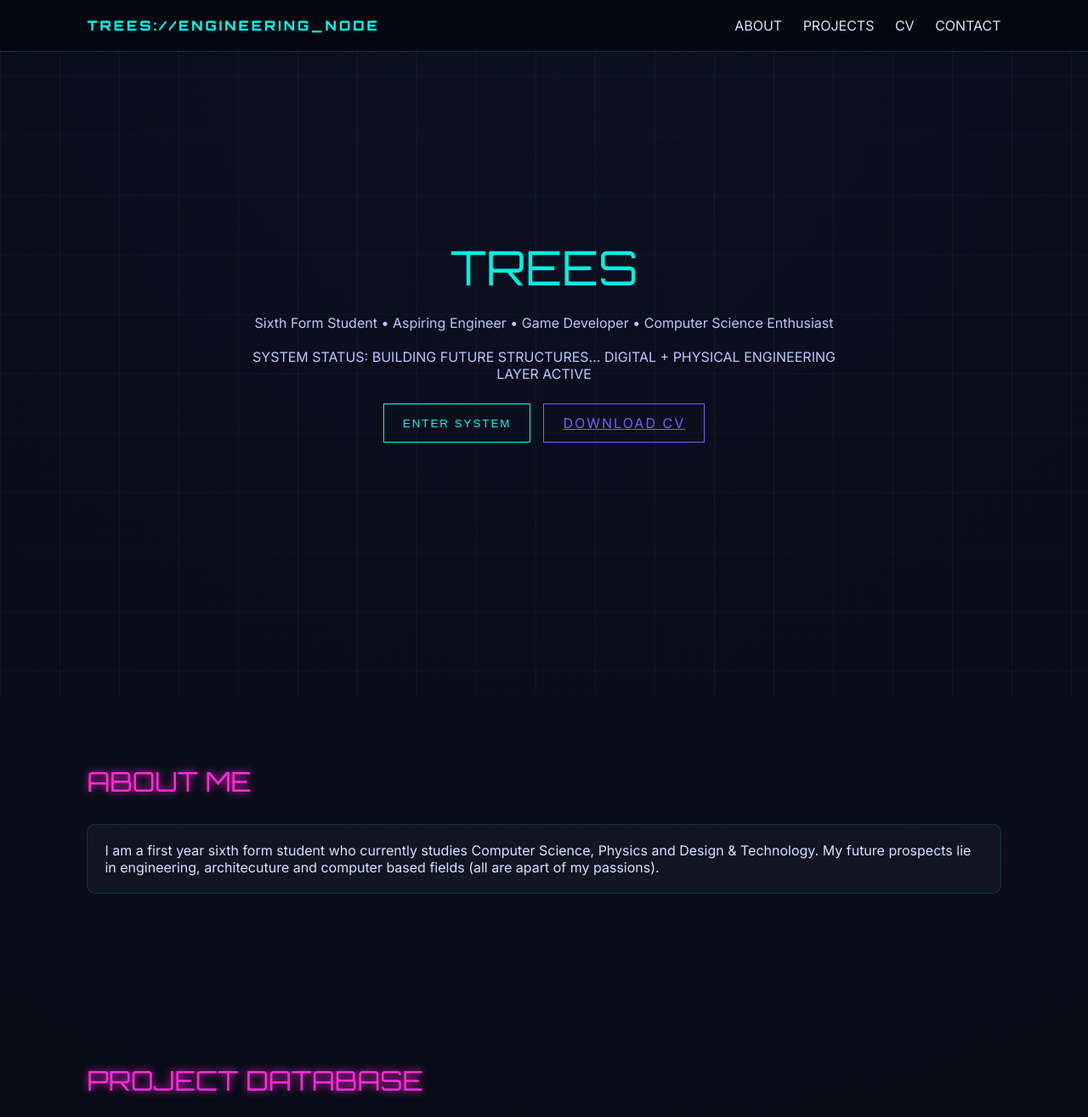
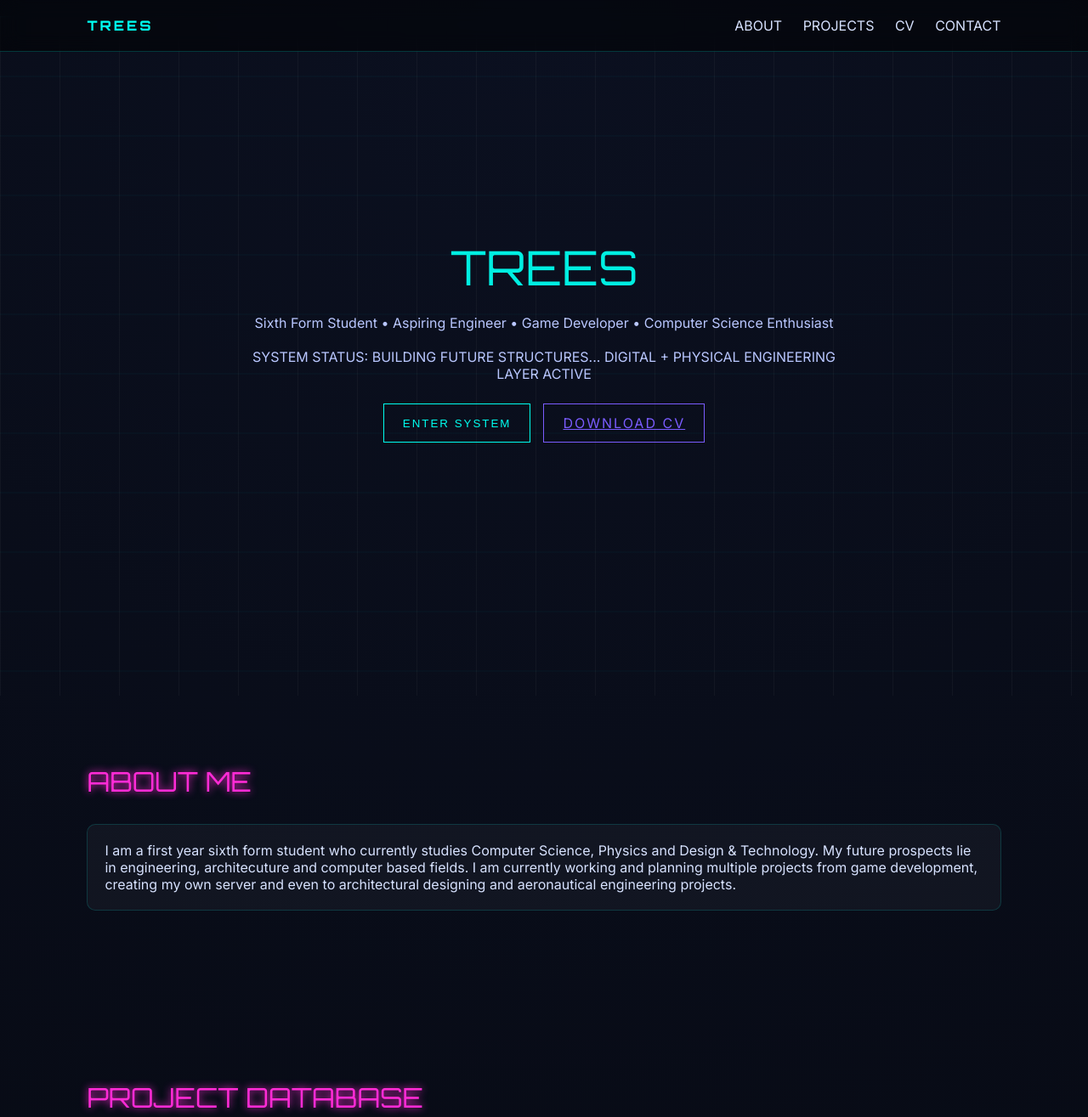
Before and after one commit to josephcarrothers863-collab/Trees-portfolio, a plain HTML site: page preview.html in a window 1280 px wide. Shown: the top 1315 px of the page at 85% size. Drawn offline with Linux system fonts and the light colour scheme.

Commit message:
Update preview.html

```diff
--- a/preview.html
+++ b/preview.html
@@ -242,7 +242,7 @@ footer{
 <body>
 
 <nav>
-    <div class="logo">TREES://ENGINEERING_NODE</div>
+    <div class="logo">TREES</div>
     <div>
         <a href="#about">ABOUT</a>
         <a href="#projects">PROJECTS</a>
@@ -265,7 +265,7 @@ footer{
             Enter System
         </button>
 
-        <a class="btn btn-secondary" href="cv.pdf" download>
+        <a class="btn btn-secondary" href="Joseph_Carrothers_CV.pdf" download>
             Download CV
         </a>
     </div>
@@ -277,7 +277,8 @@ footer{
 
     <div class="panel">
         I am a first year sixth form student who currently studies Computer Science, Physics and Design & Technology. My future prospects
-        lie in engineering, architecuture and computer based fields (all are apart of my passions).
+        lie in engineering, architecuture and computer based fields. I am currently working and planning multiple projects from game development, creating my own server and
+        even to architectural designing and aeronautical engineering projects.
     </div>
 </section>
 
```
